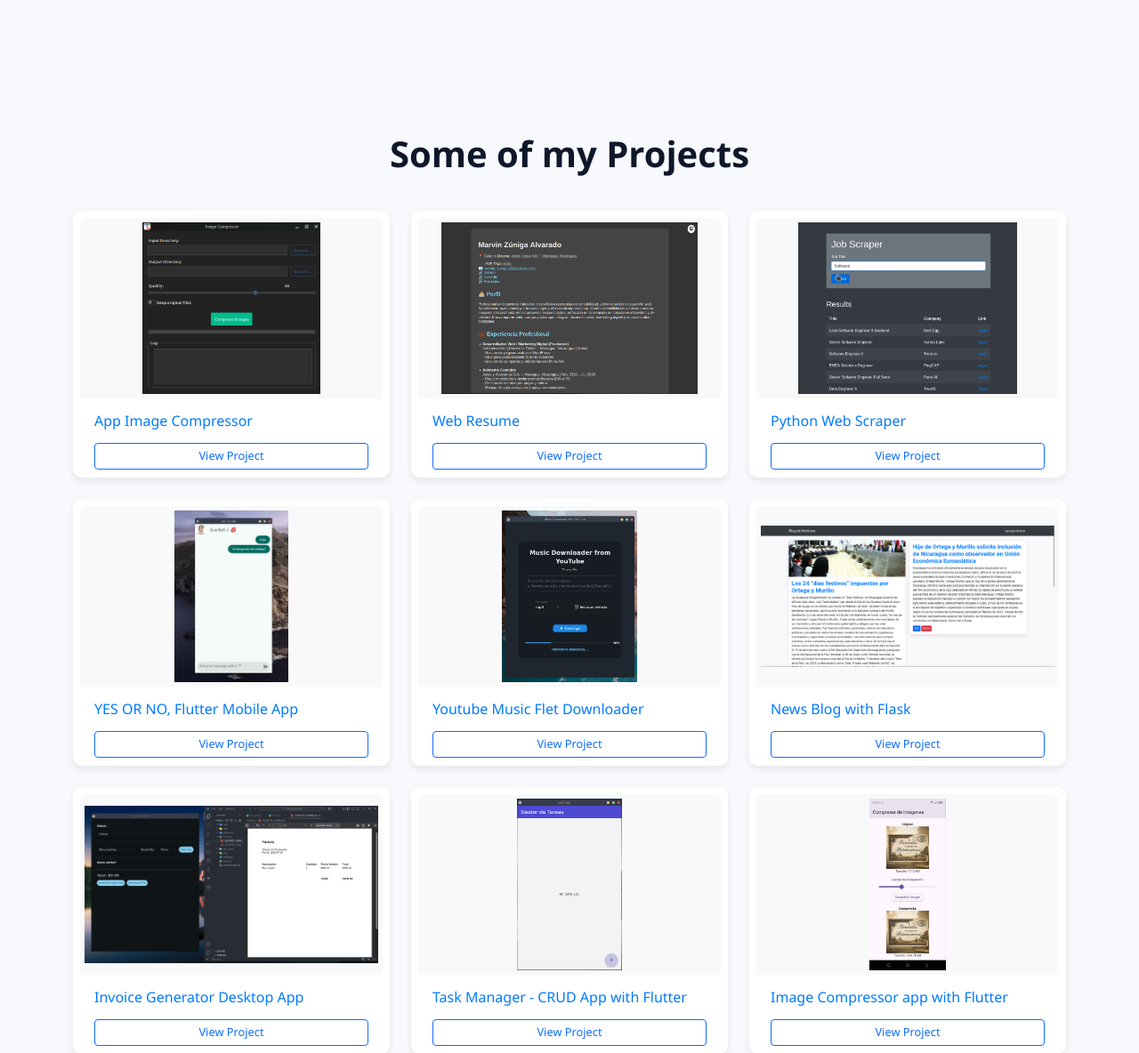
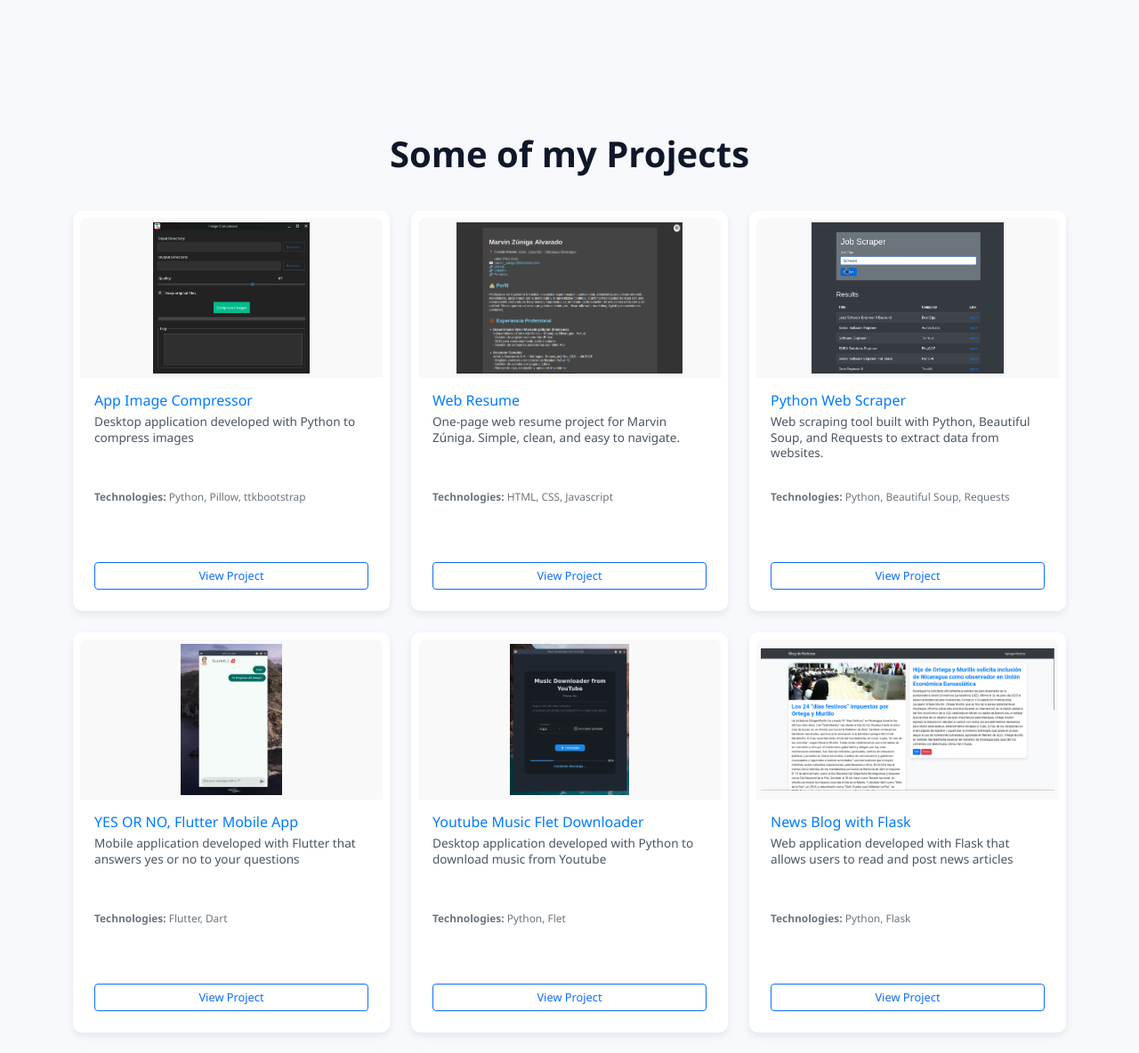
Before and after one commit to marvinzuniga19/mz_portfolio_fastApi, a FastAPI app: page / in a window 1280 px wide. Shown: the part 913-2097 px from the top of the page at 89% size. Run offline with FastAPI, Linux system fonts and the light colour scheme; some libraries are stand-ins or nearby versions.

Commit message:
update cards

```diff
--- a/main.py
+++ b/main.py
@@ -20,7 +20,7 @@ projects = [
     },
 {
         "title": "Web Resume",
-        "description": "One-page web résumé project for Marvin Zúniga. Simple, clean, and easy to navigate.",
+        "description": "One-page web resume project for Marvin Zúniga. Simple, clean, and easy to navigate.",
         "technologies": ["HTML", "CSS", "Javascript"],
         "github_url": "https://github.com/marvinzuniga19/Mz-Resume",
         "image": "/images/resume.png"
@@ -28,49 +28,49 @@ projects = [
     },
     {
         "title": "Python Web Scraper",
-        "description": "Desktop application developed with Python to compress images",
+        "description": "Web scraping tool built with Python, Beautiful Soup, and Requests to extract data from websites.",
         "technologies": ["Python", "Beautiful Soup", "Requests"],
         "github_url": "https://github.com/marvinzuniga19/flask_webJob_scraper",
         "image": "/images/webscraper.png"
     },
     {
         "title": "YES OR NO, Flutter Mobile App",
-        "description": "Desktop application developed with Python to compress images",
+        "description": "Mobile application developed with Flutter that answers yes or no to your questions",
         "technologies": ["Flutter", "Dart"],
         "github_url": "https://github.com/marvinzuniga19/Yes_no_app",
         "image": "/images/chat.png"
     },
     {
         "title": "Youtube Music Flet Downloader",
-        "description": "Desktop application developed with Python to compress images",
+        "description": "Desktop application developed with Python to download music from Youtube",
         "technologies": ["Python", "Flet"],
         "github_url": "https://github.com/marvinzuniga19/youtube_music_downloader",
         "image": "/images/youtubedownload.png"
     },
     {
         "title": "News Blog with Flask",
-        "description": "Desktop application developed with Python to compress images",
+        "description": "Web application developed with Flask that allows users to read and post news articles",
         "technologies": ["Python", "Flask"],
         "github_url": "https://github.com/marvinzuniga19/news_blog_with_Flask",
         "image": "/images/blog.png"
     },
     {
         "title": "Invoice Generator Desktop App",
-        "description": "Desktop application developed with Python to compress images",
+        "description": "Desktop application developed with Python to generate invoices in PDF format",
         "technologies": ["Python", "Flet", "ReportLab"],
         "github_url": "https://github.com/marvinzuniga19/invoice_Builder",
         "image": "/images/invoice.png"
     },
     {
         "title": "Task Manager - CRUD App with Flutter",
-        "description": "Desktop application developed with Python to compress images",
+        "description": "Mobile application developed with Flutter to manage tasks with CRUD operations",
         "technologies": ["Flutter", "Dart"],
         "github_url": "https://github.com/marvinzuniga19/Flutter_Crud_App",
         "image": "/images/crud.png"
     },
     {
         "title": "Image Compressor app with Flutter",
-        "description": "Desktop application developed with Python to compress images",
+        "description": "Mobile application developed with Flutter to compress images",
         "technologies": ["Flutter", "Dart"],
         "github_url": "https://github.com/marvinzuniga19/image_compressor_app",
         "image": "/images/compress.jpg"
--- a/static/css/styles.css
+++ b/static/css/styles.css
@@ -219,7 +219,7 @@ section {
     display: flex;
     flex-direction: column;
     height: 100%;
-    max-height: 300px;
+    min-height: 450px;
     border: none;
     padding: 0.5rem;
     background-color: var(--card-bg);
@@ -236,10 +236,8 @@ section {
 
 .card p {
     flex: 1;
-    overflow: hidden;
-    display: -webkit-box;
-    -webkit-line-clamp: 3;
-    -webkit-box-orient: vertical;
+    overflow: visible;
+    display: block;
 }
 
 .card-title {
@@ -269,7 +267,7 @@ section {
 }
 
 .card-img-top {
-    height: 203px;
+    height: 180px;
     width: 100%;
     object-fit: contain;
     background-color: rgba(128, 128, 128, 0.05);
@@ -278,7 +276,7 @@ section {
 }
 
 .placeholder-image {
-    height: 203px;
+    height: 180px;
     width: 100%;
     background-color: rgba(128, 128, 128, 0.1);
     border-radius: 8px 8px 0 0;
```
